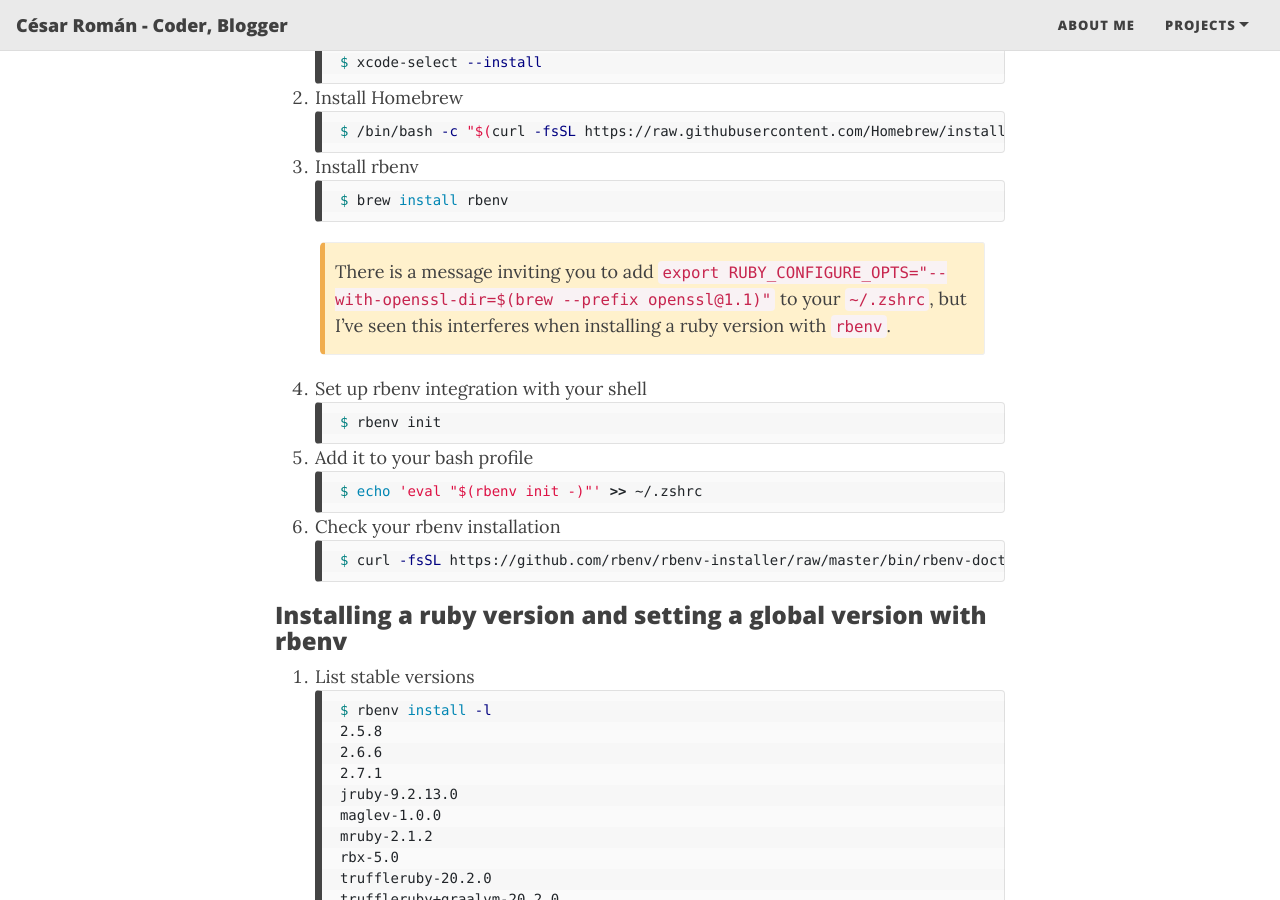
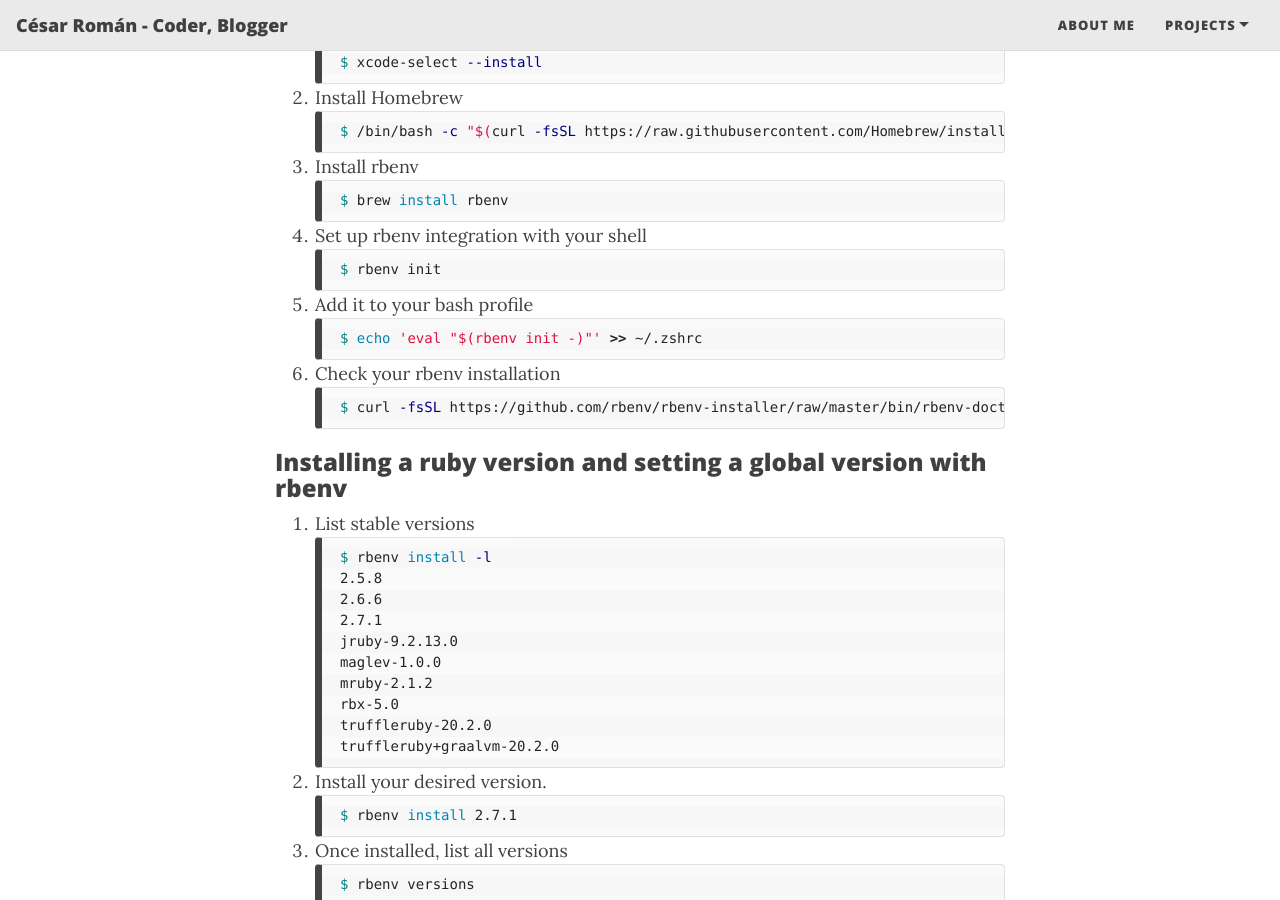
Before and after one commit to cesarcoatl/cesarcoatl.github.io, a Jekyll site: the page built from _posts/2020-08-31-welcome.md, in a window 1280 px wide and 900 px high, scrolled down 1569 px. Built offline with Jekyll 4.4.1, drawn with Linux system fonts in a browser that asks for light colours; nearby versions of some CDN libraries; comment, search, counter and statistics services are not loaded.

Commit message:
Update 2020-08-31-welcome.md
Removed warning box

````diff
--- a/_posts/2020-08-31-welcome.md
+++ b/_posts/2020-08-31-welcome.md
@@ -56,9 +56,6 @@ Just follow these steps:
     ```bash
     $ brew install rbenv
     ```
-
-    {: .box-warning}
-    There is a message inviting you to add `export RUBY_CONFIGURE_OPTS="--with-openssl-dir=$(brew --prefix openssl@1.1)"` to your `~/.zshrc`, but I've seen this interferes when installing a ruby version with `rbenv`.
 
 1. Set up rbenv integration with your shell
     ```bash
````
